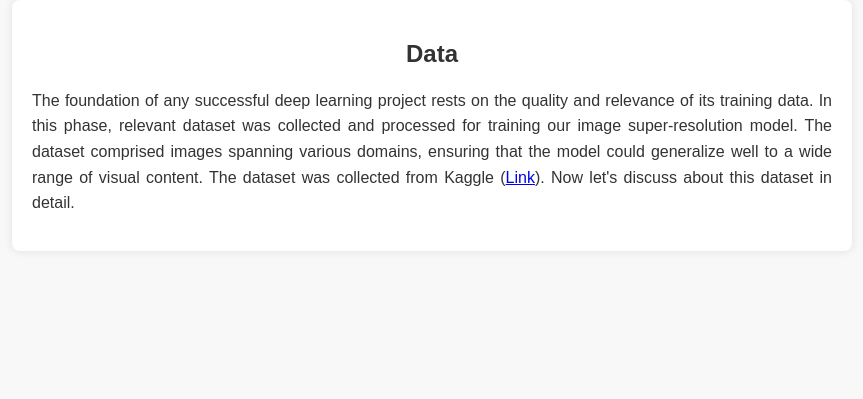
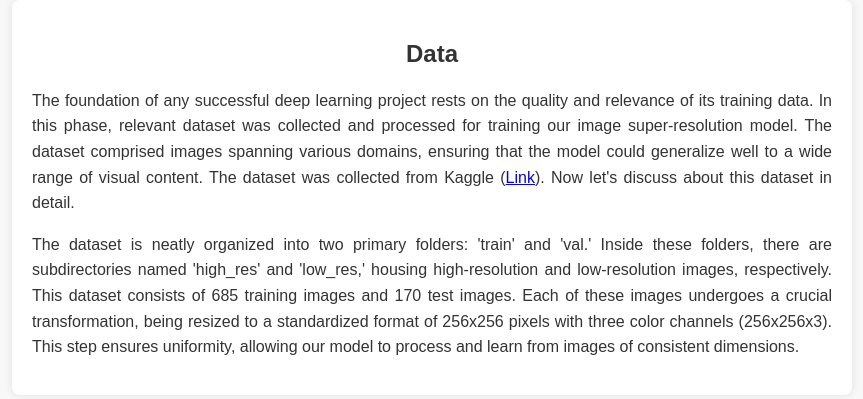
Before and after one commit to kaushikm10/CSCI-5922-Deep-Learning-Project, a Flask app: page /data in a window 1280 px wide. Shown: the part 86-485 px from the top of the page, without its empty margins (208-1071 px from the left). Run offline with Flask 3, Linux system fonts and the light colour scheme.

Commit message:
data prep

```diff
--- a/templates/data.html
+++ b/templates/data.html
@@ -13,6 +13,10 @@
     <p>
         The foundation of any successful deep learning project rests on the quality and relevance of its training data. In this phase, relevant dataset was collected and processed for training our image super-resolution model. The dataset comprised images spanning various domains, ensuring that the model could generalize well to a wide range of visual content. The dataset was collected from Kaggle (<a href="https://www.kaggle.com/datasets/adityachandrasekhar/image-super-resolution">Link</a>). Now let's discuss about this dataset in detail.
     </p>
+
+    <p>
+        The dataset is neatly organized into two primary folders: 'train' and 'val.' Inside these folders, there are subdirectories named 'high_res' and 'low_res,' housing high-resolution and low-resolution images, respectively. This dataset consists of 685 training images and 170 test images. Each of these images undergoes a crucial transformation, being resized to a standardized format of 256x256 pixels with three color channels (256x256x3). This step ensures uniformity, allowing our model to process and learn from images of consistent dimensions.
+    </p>
 </section>
 
 {% endblock %}
```
Also changed, not shown: 3 other files.
